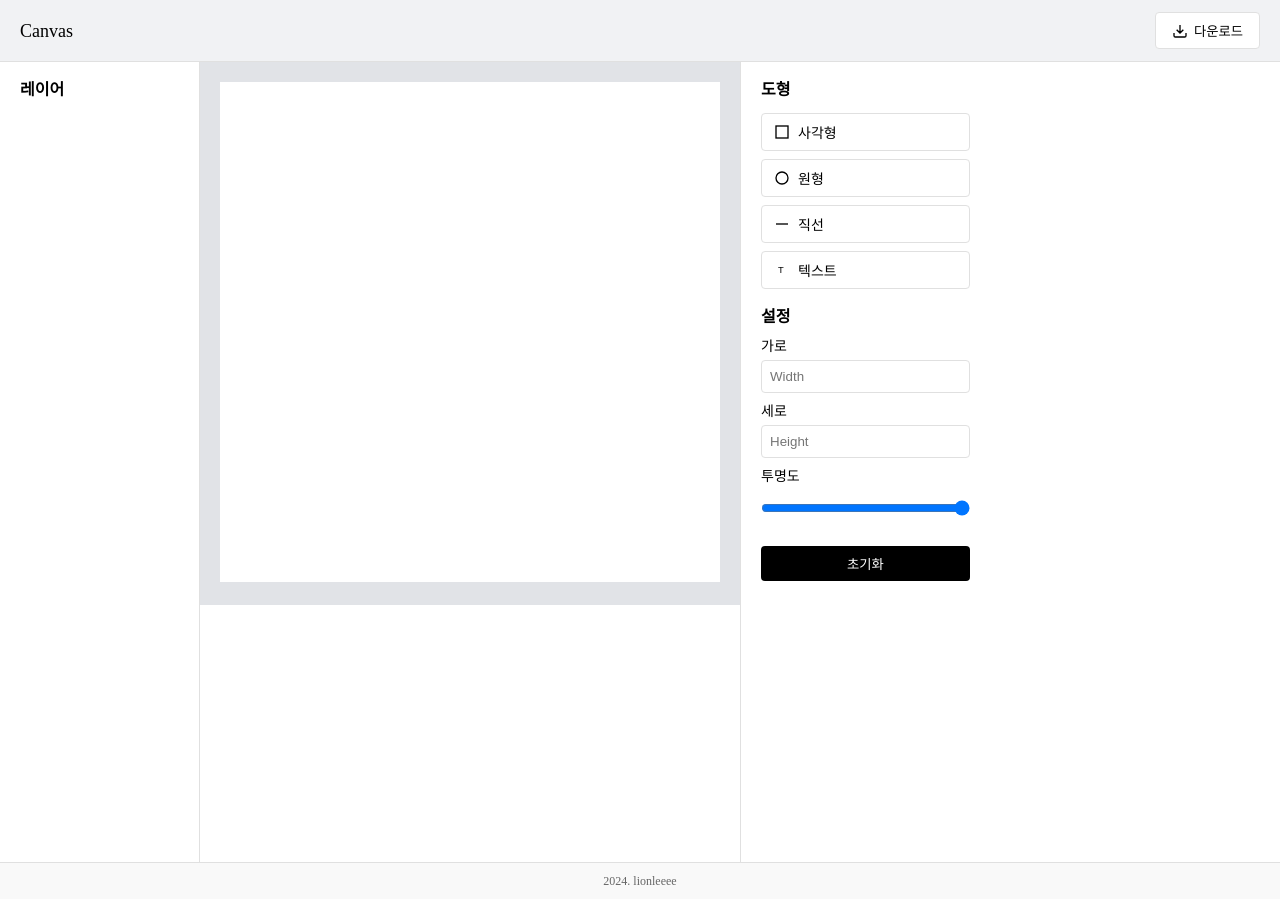
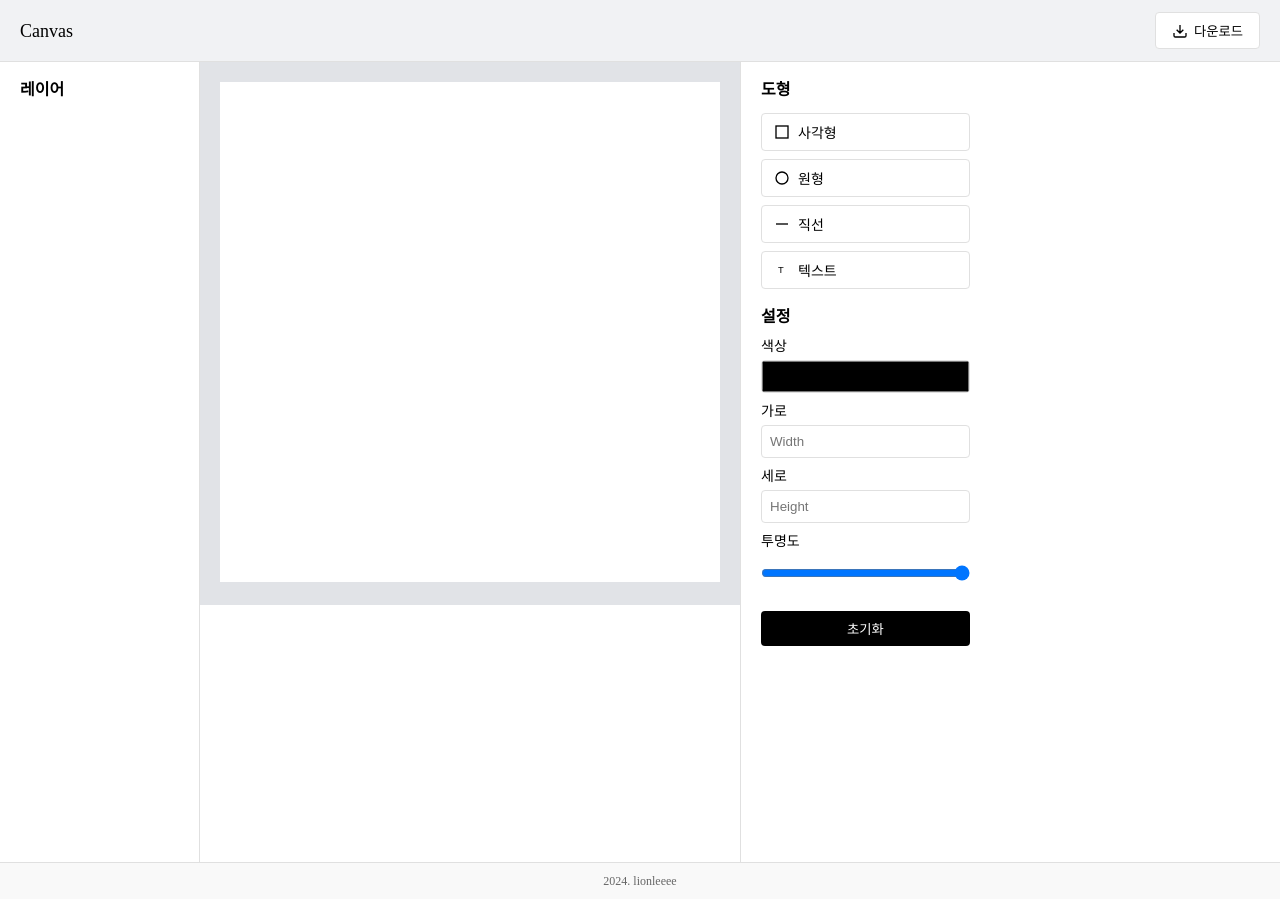
Before and after one commit to lionleeee/vanilla-figma-spa, a website built with Vite: page index.html in a window 1280 px wide. Built offline with nearby package versions, Linux system fonts and the light colour scheme.

Commit message:
feat : 색상 속성 추가

```diff
--- a/src/features/canvas/components/CanvasToolsSidebar.js
+++ b/src/features/canvas/components/CanvasToolsSidebar.js
@@ -31,6 +31,11 @@ export default class CanvasToolsSidebar extends HTMLElement {
 
       <div class="property-group">
         <h2 class="section-title">설정</h2>
+          <property-input
+           type="color"
+          label="색상"
+          value="#000">
+</property-input>
         <property-input
           type="number"
           label="가로"
--- a/src/features/canvas/components/PropertyInput.js
+++ b/src/features/canvas/components/PropertyInput.js
@@ -27,6 +27,14 @@ export default class PropertyInput extends HTMLElement {
           value="${value}"
         />
       `;
+    } else if (type === 'color') {
+      inputElement = `
+        <input
+          type="color"
+          class="color-picker"
+          value="${value}"
+        />
+      `;
     } else {
       inputElement = `
         <input
--- a/src/style.css
+++ b/src/style.css
@@ -259,3 +259,18 @@
 .layer-item.dragging {
   opacity: 0.5;
 }
+
+.color-picker {
+  width: 100%;
+  padding: 0;
+  border: 1px solid #e0e0e0;
+  border-radius: 4px;
+  margin-bottom: 12px;
+  box-sizing: border-box;
+  cursor: pointer;
+  height: 33px;
+}
+
+.color-picker::-webkit-color-swatch-wrapper {
+  padding: 0;
+}
```
